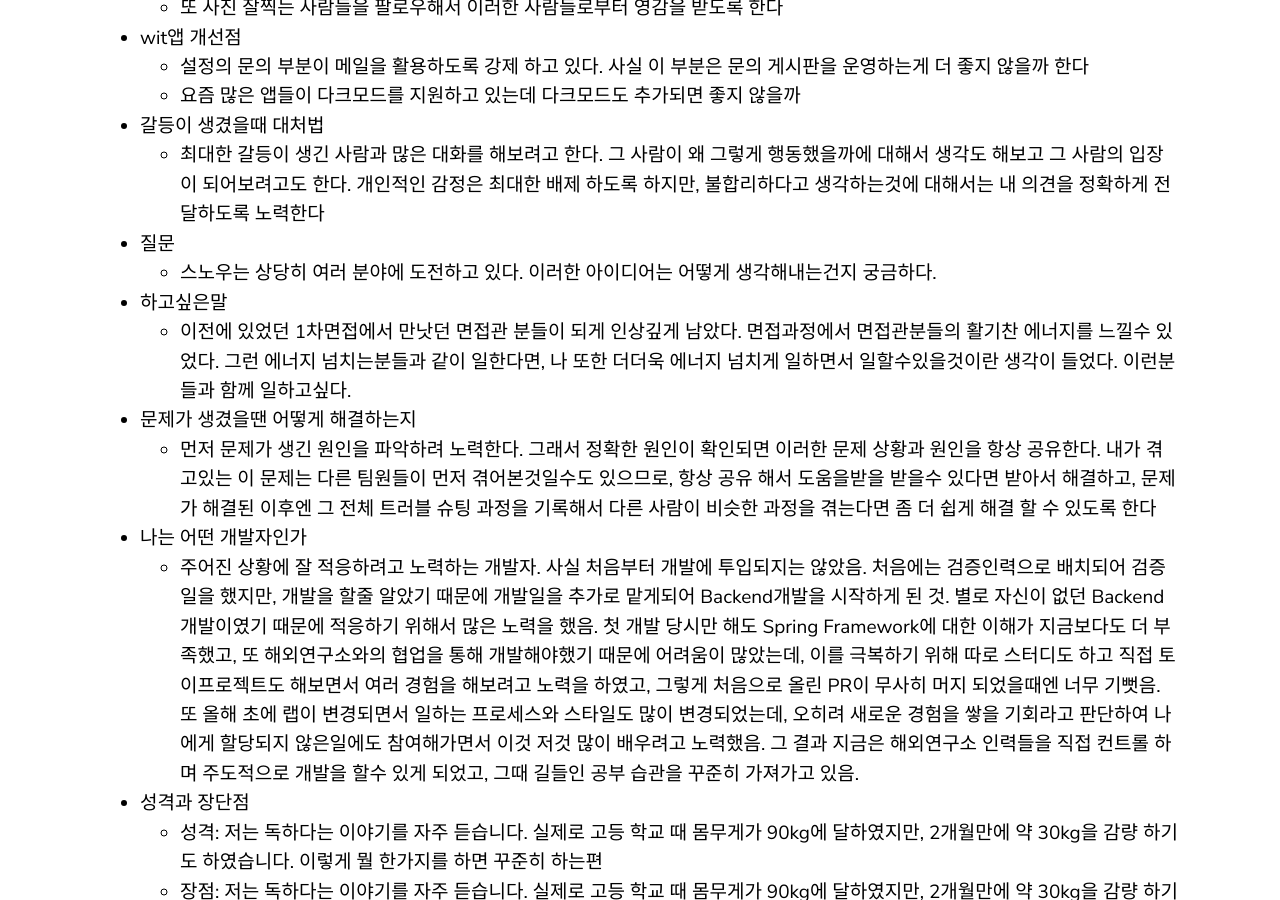
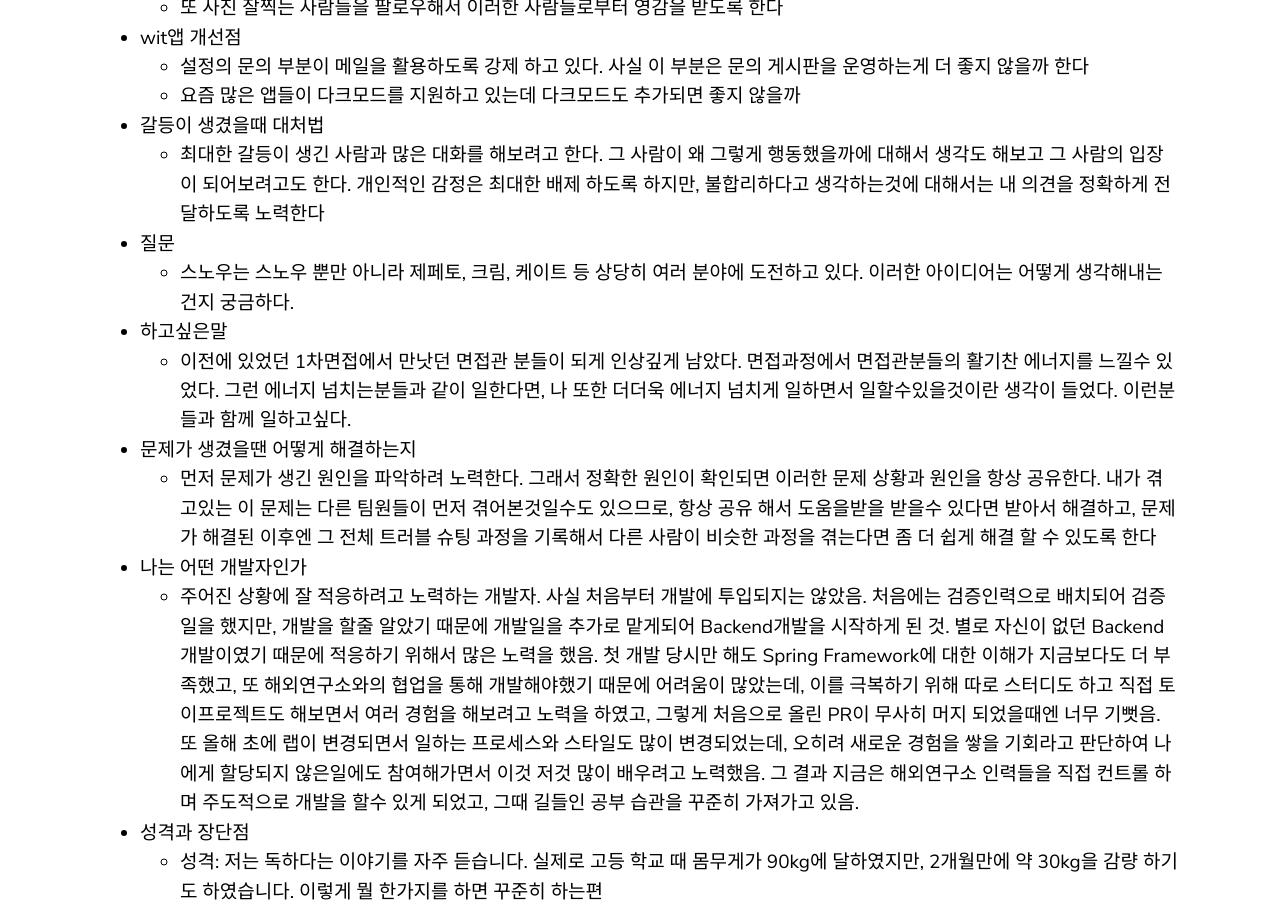
Before and after one commit to yoowonyoung/yoowonyoung.github.io, a Jekyll site: the page built from _posts/2021-06-11-Interview-08.md, in a window 1280 px wide and 900 px high, scrolled down 2115 px. Built offline with Jekyll 4.4.1, drawn with Linux system fonts in a browser that asks for light colours; comment, search, counter and statistics services are not loaded.

Commit message:
Update 2021-06-11-Interview-08.md

```diff
--- a/_posts/2021-06-11-Interview-08.md
+++ b/_posts/2021-06-11-Interview-08.md
@@ -50,7 +50,7 @@ Mysql/PostgreSQL/Oracle 등 다양한 DB에 대한 사용 경험 및,
     * 최대한 갈등이 생긴 사람과 많은 대화를 해보려고 한다. 그 사람이 왜 그렇게 행동했을까에 대해서 생각도 해보고 그 사람의 입장이 되어보려고도 한다. 개인적인 감정은 최대한 배제 하도록 하지만, 불합리하다고 생각하는것에 대해서는 내 의견을 정확하게 전달하도록 노력한다
 
 - 질문
-    * 스노우는 상당히 여러 분야에 도전하고 있다. 이러한 아이디어는 어떻게 생각해내는건지 궁금하다.
+    * 스노우는 스노우 뿐만 아니라 제페토, 크림, 케이트 등 상당히 여러 분야에 도전하고 있다. 이러한 아이디어는 어떻게 생각해내는건지 궁금하다.
 
 - 하고싶은말
     * 이전에 있었던 1차면접에서 만낫던 면접관 분들이 되게 인상깊게 남았다. 면접과정에서 면접관분들의 활기찬 에너지를 느낄수 있었다. 그런 에너지 넘치는분들과 같이 일한다면, 나 또한 더더욱 에너지 넘치게 일하면서 일할수있을것이란 생각이 들었다. 이런분들과 함께 일하고싶다.
```
